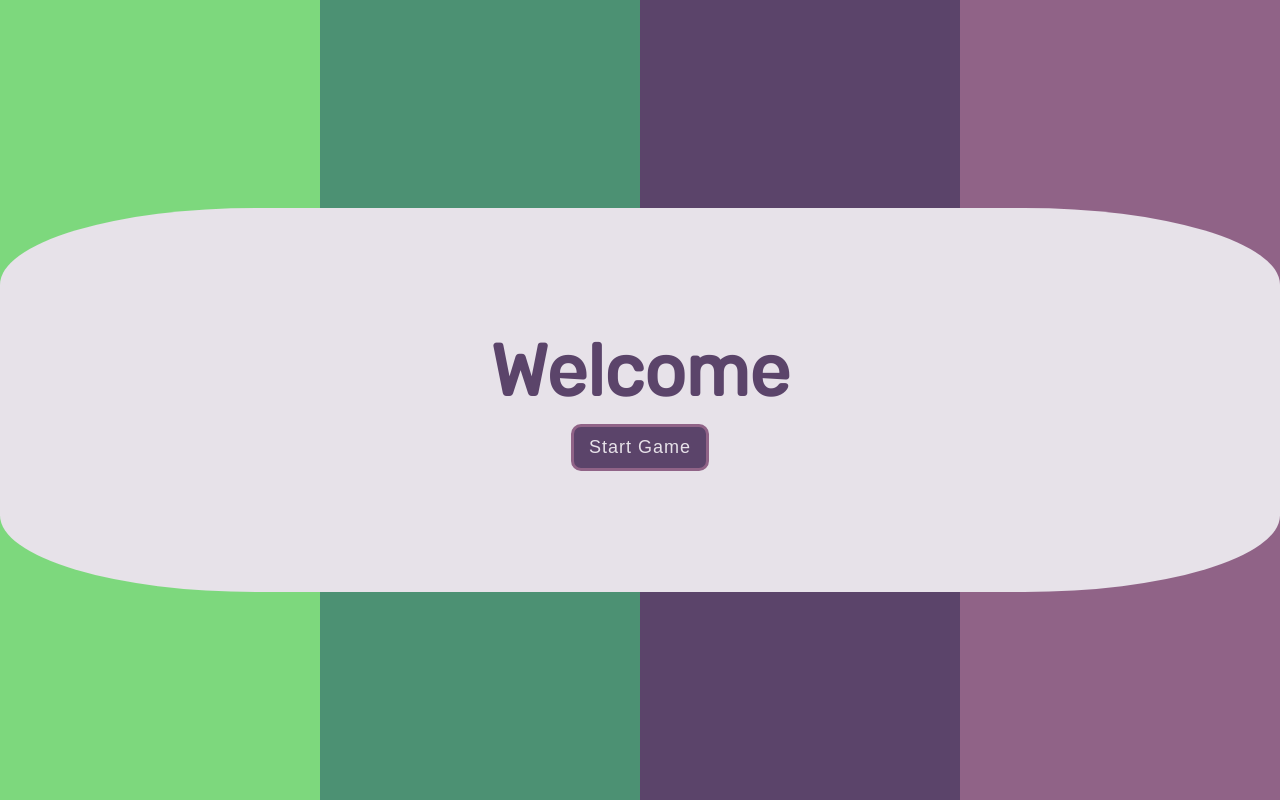
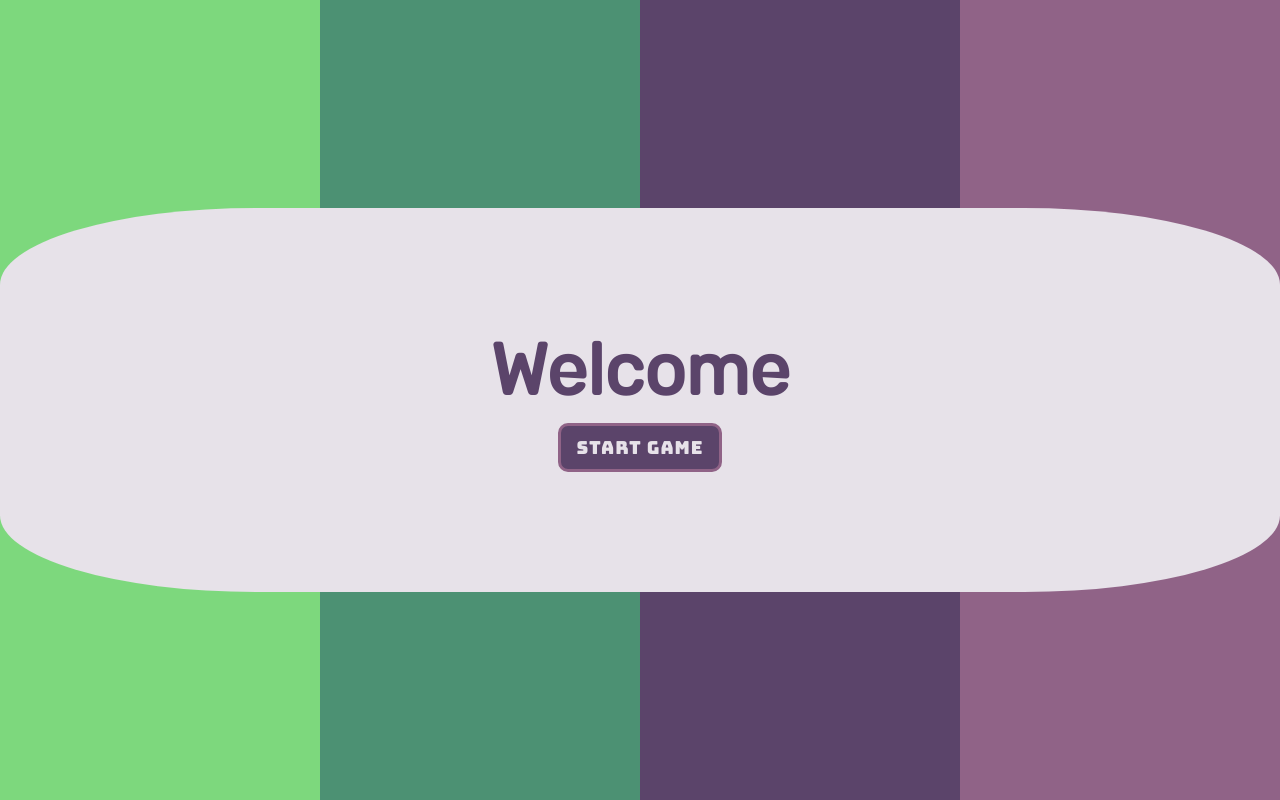
Before and after one commit to Lu-Smith/obstacle-jumping-game-vue, a Vue app: page / in a window 1280 px wide. Built offline with nearby package versions, Linux system fonts and the light colour scheme; a web font is replaced by a local one.

Commit message:
Updated styles in _base.scss

```diff
--- a/src/styles/_base.scss
+++ b/src/styles/_base.scss
@@ -7,4 +7,9 @@
 box-sizing: border-box;
 padding: 0;
 margin: 0;
+font-family: "Bungee", sans-serif;
 }
+
+.assets {
+    display: none;
+}
```
